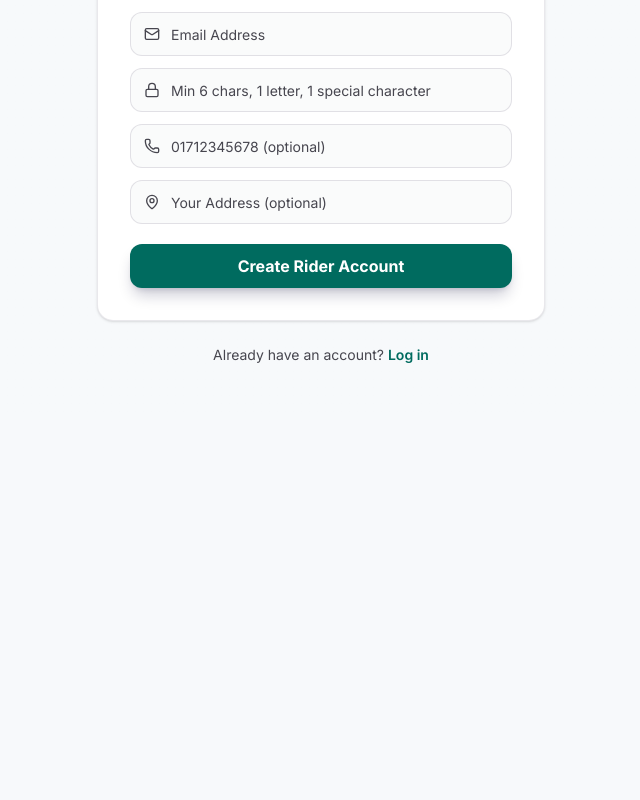
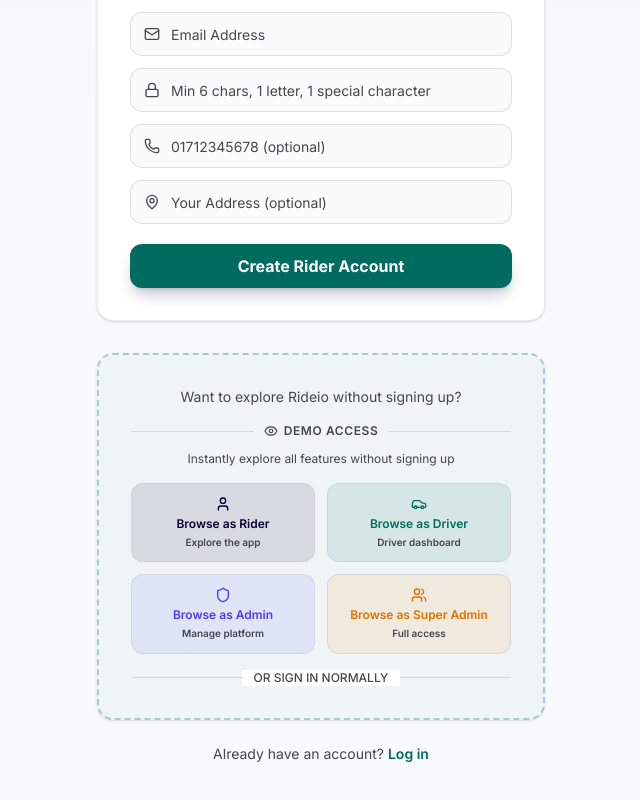
Before and after one commit to Dipto0000/Rideio-Frontend, a Next.js app: page /auth/signup in a window 1280 px wide. Shown: the part 591-1391 px from the top of the page, without its empty margins (319-959 px from the left). Before the commit the page ends 1004 px from the top, so only its background shows below. Built offline with nearby package versions, Linux system fonts and the light colour scheme; no server answers.

Commit message:
shorten demo button text, add demo section to signup page

```diff
--- a/src/app/auth/signup/page.tsx
+++ b/src/app/auth/signup/page.tsx
@@ -1,7 +1,10 @@
 import type { Metadata } from "next"
 import Link from "next/link"
+import { Suspense } from "react"
+import { Skeleton } from "@/components/ui/skeleton"
 import { RiderSignupForm } from "@/components/modules/Auth/RiderSignupForm"
 import { DriverSignupForm } from "@/components/modules/Auth/DriverSignupForm"
+import { DemoLoginForm } from "@/components/modules/Auth/DemoLoginForm"
 
 export const metadata: Metadata = {
   title: "Sign Up",
@@ -32,9 +35,33 @@
             : "Create an account to start your ride journey."}
         </p>
       </div>
+
+      {/* Signup Form */}
       <div className="rounded-2xl border border-border/40 bg-card p-6 sm:p-8 shadow-sm">
         {isDriver ? <DriverSignupForm /> : <RiderSignupForm />}
       </div>
+
+      {/* Demo Access - shown between form and footer */}
+      <div className="rounded-2xl border-2 border-dashed border-secondary/30 bg-secondary/[0.03] p-6 sm:p-8 shadow-sm mt-8">
+        <div className="text-center mb-4">
+          <p className="text-sm text-muted-foreground">
+            Want to explore Rideio without signing up?
+          </p>
+        </div>
+        <Suspense
+          fallback={
+            <div className="grid grid-cols-2 gap-3">
+              <Skeleton className="h-16 w-full rounded-xl" />
+              <Skeleton className="h-16 w-full rounded-xl" />
+              <Skeleton className="h-16 w-full rounded-xl" />
+              <Skeleton className="h-16 w-full rounded-xl" />
+            </div>
+          }
+        >
+          <DemoLoginForm />
+        </Suspense>
+      </div>
+
       <p className="text-sm text-center text-muted-foreground mt-6">
         Already have an account?{" "}
         <Link
--- a/src/components/modules/Auth/DemoLoginForm.tsx
+++ b/src/components/modules/Auth/DemoLoginForm.tsx
@@ -11,28 +11,28 @@
   {
     role: "RIDER",
     label: "Browse as Rider",
-    description: "View rides, create trips, explore the rider experience",
+    subtitle: "Explore the app",
     icon: User,
     color: "bg-primary/10 text-primary hover:bg-primary/15",
   },
   {
     role: "DRIVER",
     label: "Browse as Driver",
-    description: "View available rides, see the driver dashboard",
+    subtitle: "Driver dashboard",
     icon: Car,
     color: "bg-secondary/10 text-secondary hover:bg-secondary/15",
   },
   {
     role: "ADMIN",
     label: "Browse as Admin",
-    description: "View admin panel, manage users & rides",
+    subtitle: "Manage platform",
     icon: Shield,
     color: "bg-indigo-500/10 text-indigo-600 hover:bg-indigo-500/15 dark:text-indigo-400",
   },
   {
     role: "SUPER_ADMIN",
     label: "Browse as Super Admin",
-    description: "Full access — all admin features & settings",
+    subtitle: "Full access",
     icon: Users,
     color: "bg-amber-500/10 text-amber-600 hover:bg-amber-500/15 dark:text-amber-400",
   },
@@ -121,14 +121,14 @@
       </p>
 
       <div className="grid grid-cols-2 gap-3">
-        {DEMO_ROLES.map(({ role, label, description, icon: Icon, color }) => (
+        {DEMO_ROLES.map(({ role, label, subtitle, icon: Icon, color }) => (
           <Button
             key={role}
             type="button"
             variant="outline"
             disabled={loadingRole !== null}
             onClick={() => handleDemoLogin(role)}
-            className={`flex flex-col items-center gap-1.5 py-4 px-3 h-auto min-h-[100px] rounded-xl border-border/50 transition-all duration-200 hover:border-secondary/30 ${color}`}
+            className={`flex flex-col items-center gap-1 py-3 px-3 h-auto rounded-xl border-border/50 transition-all duration-200 hover:border-secondary/30 ${color}`}
           >
             {loadingRole === role ? (
               <Loader2 className="w-5 h-5 animate-spin shrink-0" />
@@ -136,8 +136,8 @@
               <Icon className="w-5 h-5 shrink-0" />
             )}
             <span className="text-xs font-semibold leading-tight text-center">{label}</span>
-            <span className="text-[10px] text-muted-foreground leading-normal text-center line-clamp-2">
-              {description}
+            <span className="text-[10px] text-muted-foreground text-center truncate max-w-full">
+              {subtitle}
             </span>
           </Button>
         ))}
```
